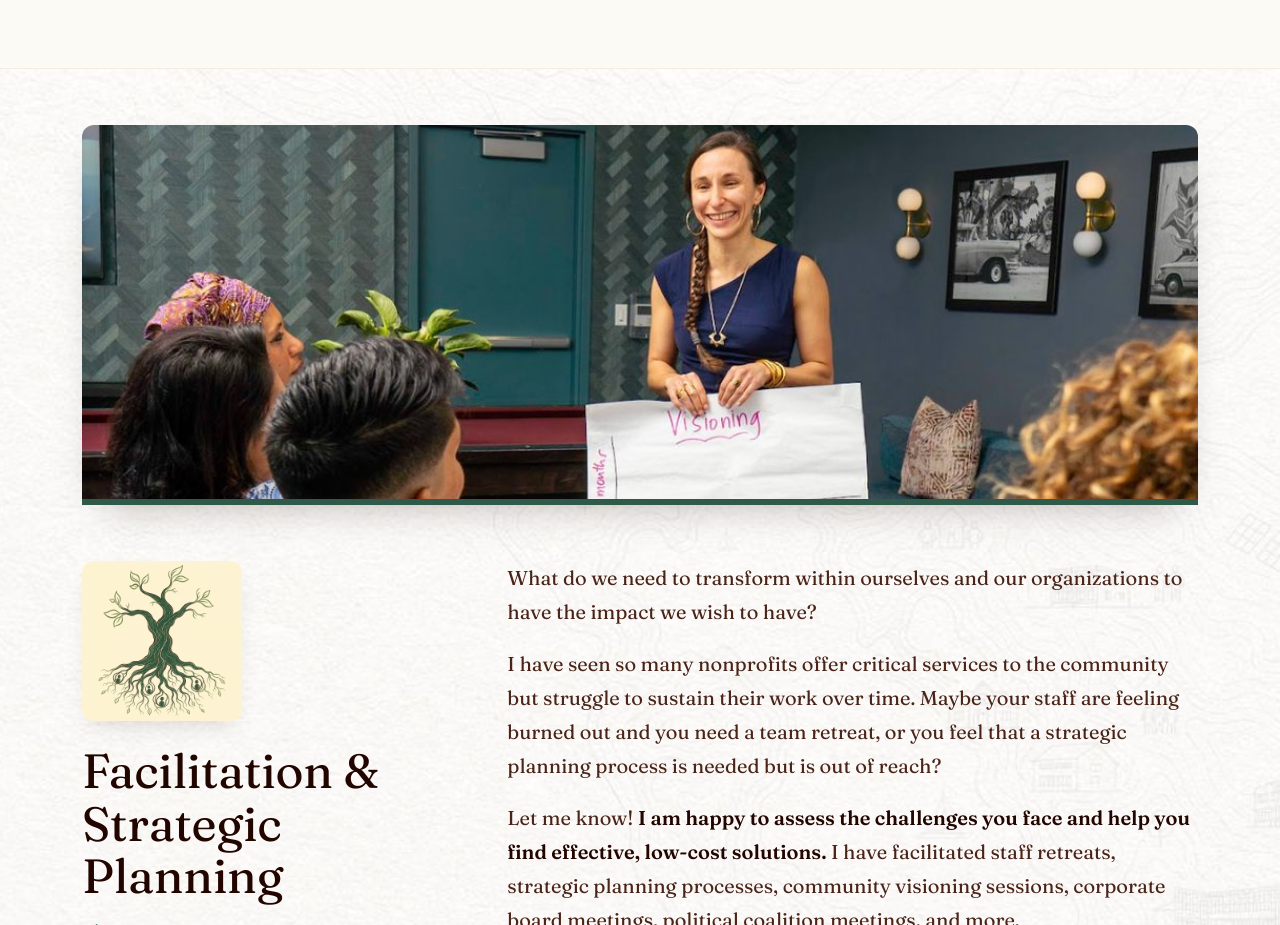
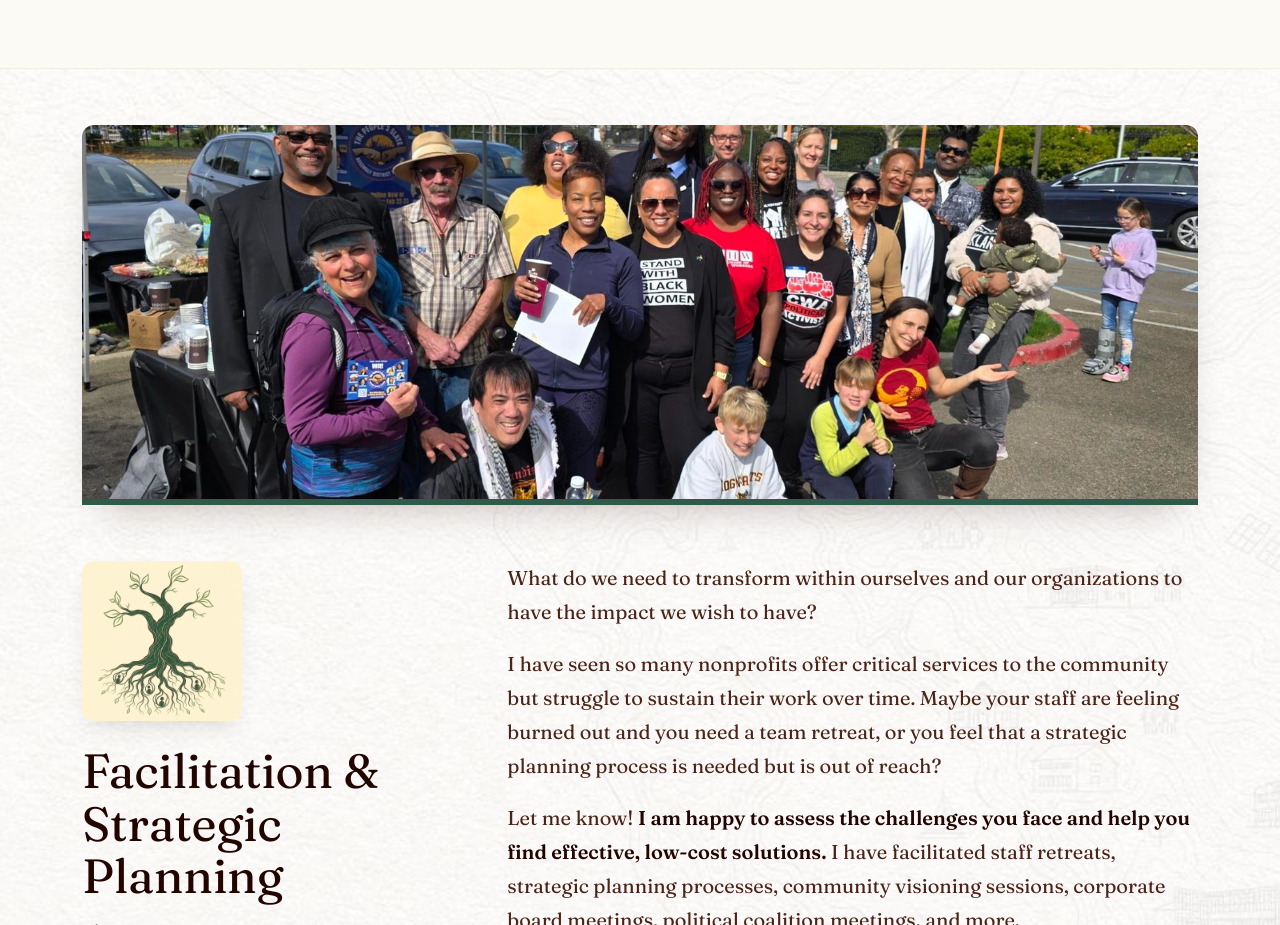
Before and after one commit to Iris-Cocreative/yoana, a plain HTML site: page offerings.html in a window 1280 px wide. Shown: the part 6020-6945 px from the top of the page. Drawn offline with Linux system fonts and the light colour scheme.

Commit message:
Offerings: restore original community vote photo for Facilitation section (#33)
Claude-Session: https://claude.ai/code/session_01KXR2tqJeu99cT3eHawy12y

Co-authored-by: Claude <noreply@anthropic.com>

```diff
--- a/offerings.html
+++ b/offerings.html
@@ -380,7 +380,7 @@
 <!-- ============ CAMPAIGNS ============ -->
 <section class="offering-section alt color-green" id="campaigns">
   <div class="offering-media">
-    <div class="offering-image" style="background-image: url('assets/yoana-facilitating-visioning.jpg'); background-position: center 24%;"></div>
+    <div class="offering-image" style="background-image: url('assets/community-vote-event.jpg'); background-position: center 40%;"></div>
   </div>
   <div class="container">
     <div class="offering-side">
```
